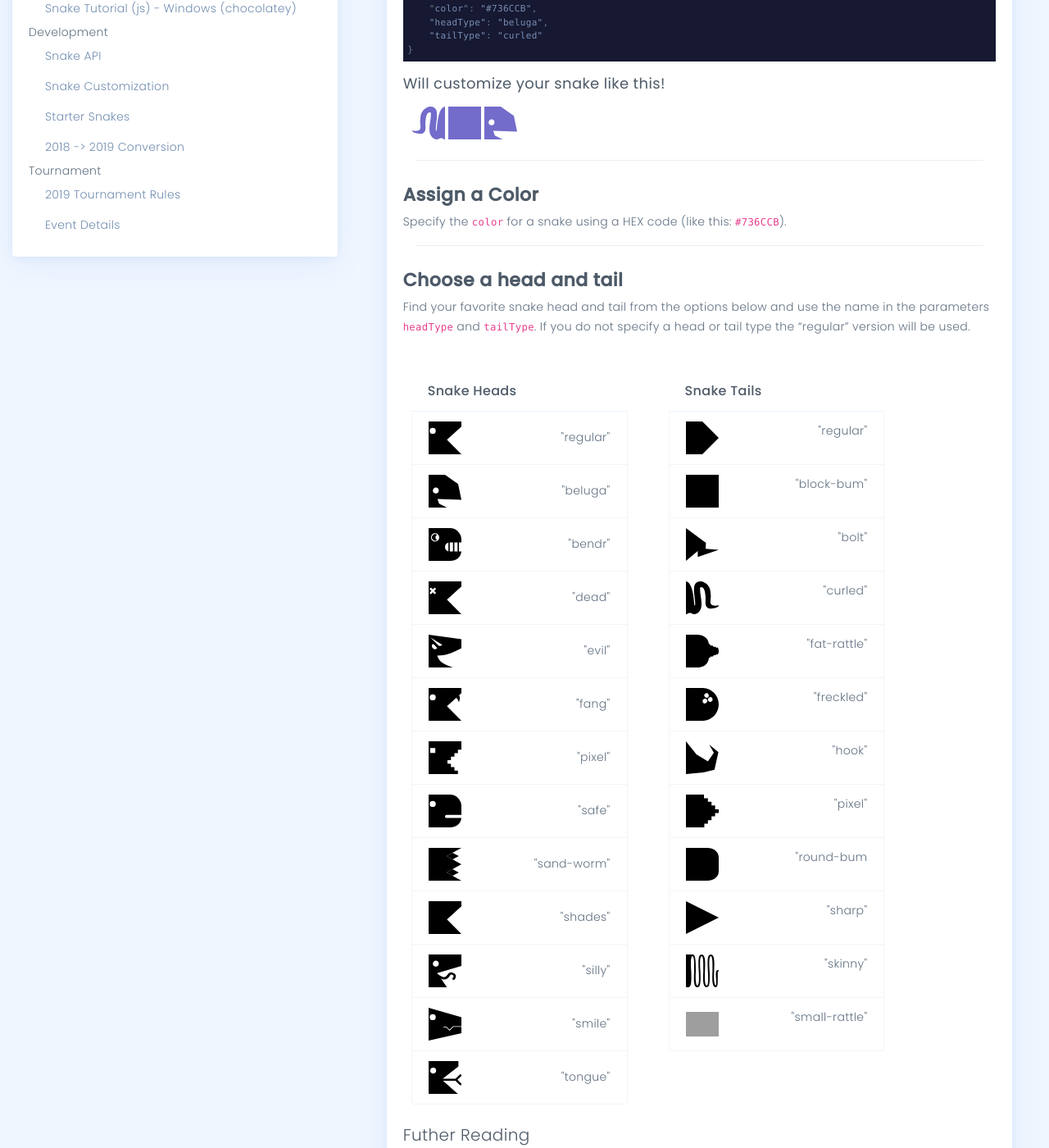
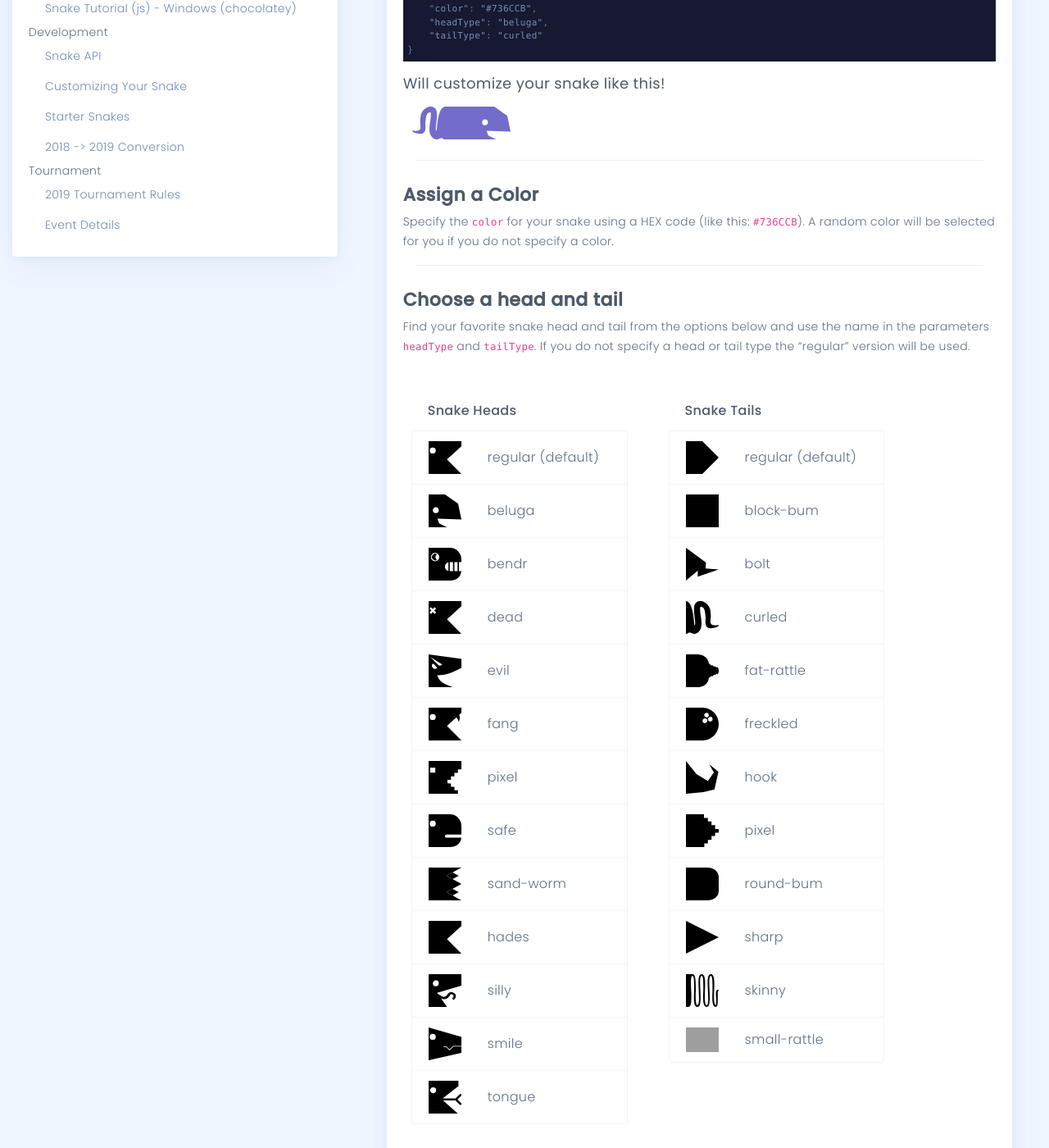
Before and after one commit to xtagon/docs, a Jekyll site: the page built from docs/snake-customization.md, in a window 1280 px wide and 1400 px high, scrolled down 302 px. Shown: the whole window at 82% size. Built offline with Jekyll 4.4.1, drawn with Linux system fonts in a browser that asks for light colours; nearby versions of some CDN libraries; some of the changed text lies outside the part shown; grey boxes are pictures that could not be loaded.

Commit message:
Team suggestions added

```diff
--- a/docs/_layouts/default.html
+++ b/docs/_layouts/default.html
@@ -90,7 +90,7 @@
                     <a class="nav-link" href="/snake-api.html" target="_blank">Snake API</a>
                   </li>
                   <li class="nav-item">
-                    <a class="nav-link" href="/snake-customization.html">Snake Customization</a>
+                    <a class="nav-link" href="/snake-customization.html">Customizing Your Snake</a>
                   </li>
                   <li class="nav-item">
                     <a class="nav-link" href="https://github.com/battlesnakeio/community/blob/master/starter-snakes.md" target="_blank">Starter Snakes</a>
--- a/docs/snake-customization.md
+++ b/docs/snake-customization.md
@@ -1,6 +1,6 @@
 ---
 layout: card
-title: Customize your Snake Avatar
+title: Customizing Your Snake
 categories: [doc]
 ---
 
@@ -19,10 +19,10 @@ Make your snake unique by assigning it a color, head, and tail in your response
 #### Will customize your snake like this!
 
 <div class="row p-10">
-	<svg class="align-self-center ml-3 mr-1 w-40" fill="#736CCB" style="transform:rotateY(180deg);" xmlns="http://www.w3.org/2000/svg" viewBox="0 0 100 100">
+	<svg class="align-self-center ml-3 mr-0 w-40" fill="#736CCB" style="transform:rotateY(180deg);" xmlns="http://www.w3.org/2000/svg" viewBox="0 0 100 100">
 	    <path d="M23 48c2 12 2 26 4 26 0 0-2 0 0 0s1-19-1-28c-1-10-2-19-1-28S31 1 42 0c10-1 19 5 25 12 5 7 7 11 8 21l1 12c0 3-2 17-1 21 1 5 8 7 8 7 8 3 16-1 17 1 0 2-3 5-8 6-11 3-24 6-30-4-4-8-2-18-2-26-1-9-1-20-6-28-2-3-6-5-9-4s-2 4-2 6c0 20 9 42 2 61-4 8-11 16-21 15l-4-1-2-1c-3-2-6-2-9-2-4 1-5 4-9 4V0c17 2 22 38 23 48z"/>
 	</svg>
-	<svg class="align-self-center mr-1 w-40" fill="#736CCB" viewBox="0 0 100 100" xmlns="http://www.w3.org/2000/svg">
+	<svg class="align-self-center mr-0 w-40" fill="#736CCB" viewBox="0 0 100 100" xmlns="http://www.w3.org/2000/svg">
 	    <path d="M0 0h100v100H0z"/>
 	</svg>
 	<svg class="align-self-center w-40" fill="#736CCB" xmlns="http://www.w3.org/2000/svg" viewBox="0 0 100 100">
@@ -35,7 +35,7 @@ Make your snake unique by assigning it a color, head, and tail in your response
 
 ## Assign a Color
 
-Specify the `color` for a snake using a HEX code (like this: `#736CCB`).
+Specify the `color` for your snake using a HEX code (like this: `#736CCB`). A random color will be selected for you if you do not specify a color.
 
 ---
 
@@ -45,112 +45,112 @@ Find your favorite snake head and tail from the options below and use the name i
 
 <div class="row">
 	<div class="col-12 col-sm-5 p-25 card-body">
-		<h5 class="card-header"><strong>Snake Heads</strong></h5>
+		<h4 class="card-header"><strong>Snake Heads</strong></h4>
 		<ul class="list-group">
-			<li class="list-group-item d-flex justify-content-between align-items-center">
-				<img class="align-self-center mr-3 w-40" src="/assets/images/snake/head/regular.svg" fill="#736CCB" alt="regular snake head"/>
-				<p class="mb-0">"regular"</p>
+			<li class="list-group-item d-flex align-items-center">
+				<img class="justify-self-start mr-2 w-40" src="/assets/images/snake/head/regular.svg" fill="#736CCB" alt="regular snake head"/>
+				<p class=" font-size-16 m-0 pl-4 pl-sm-2 pl-md-4">regular (default)</p>
 			</li>
-			<li class="list-group-item d-flex justify-content-between align-items-center">
-				<img class="align-self-center mr-3 w-40" src="/assets/images/snake/head/beluga.svg" alt="beluga snake head"/>
-				<p class="mb-0">"beluga"</p>
+			<li class="list-group-item d-flex align-items-center">
+				<img class="justify-self-start mr-2 w-40" src="/assets/images/snake/head/beluga.svg" alt="beluga snake head"/>
+				<p class=" font-size-16 m-0 pl-4 pl-sm-2 pl-md-4">beluga</p>
 			</li>
-			<li class="list-group-item d-flex justify-content-between align-items-center">
-				<img class="align-self-center mr-3 w-40" src="/assets/images/snake/head/bendr.svg" alt="bendr snake head"/>
-				<p class="mb-0">"bendr"</p>
+			<li class="list-group-item d-flex align-items-center">
+				<img class="justify-self-start mr-2 w-40" src="/assets/images/snake/head/bendr.svg" alt="bendr snake head"/>
+				<p class=" font-size-16 m-0 pl-4 pl-sm-2 pl-md-4">bendr</p>
 			</li>
-			<li class="list-group-item d-flex justify-content-between align-items-center">
-				<img class="align-self-center mr-3 w-40" src="/assets/images/snake/head/dead.svg" alt="dead snake head"/>
-				<p class="mb-0">"dead"</p>
+			<li class="list-group-item d-flex align-items-center">
+				<img class="justify-self-start mr-2 w-40" src="/assets/images/snake/head/dead.svg" alt="dead snake head"/>
+				<p class=" font-size-16 m-0 pl-4 pl-sm-2 pl-md-4">dead</p>
 			</li>
-			<li class="list-group-item d-flex justify-content-between align-items-center">
-				<img class="align-self-center mr-3 w-40" src="/assets/images/snake/head/evil.svg" alt="evil snake head"/>
-				<p class="mb-0">"evil"</p>
+			<li class="list-group-item d-flex align-items-center">
+				<img class="justify-self-start mr-2 w-40" src="/assets/images/snake/head/evil.svg" alt="evil snake head"/>
+				<p class=" font-size-16 m-0 pl-4 pl-sm-2 pl-md-4">evil</p>
 			</li>
-			<li class="list-group-item d-flex justify-content-between align-items-center">
-				<img class="align-self-center mr-3 w-40" src="/assets/images/snake/head/fang.svg" alt="fang snake head"/>
-				<p class="mb-0">"fang"</p>
+			<li class="list-group-item d-flex align-items-center">
+				<img class="justify-self-start mr-2 w-40" src="/assets/images/snake/head/fang.svg" alt="fang snake head"/>
+				<p class=" font-size-16 m-0 pl-4 pl-sm-2 pl-md-4">fang</p>
 			</li>
-			<li class="list-group-item d-flex justify-content-between align-items-center">
-				<img class="align-self-center mr-3 w-40" src="/assets/images/snake/head/pixel.svg" alt="pixel snake head"/>
-				<p class="mb-0">"pixel"</p>
+			<li class="list-group-item d-flex align-items-center">
+				<img class="justify-self-start mr-2 w-40" src="/assets/images/snake/head/pixel.svg" alt="pixel snake head"/>
+				<p class=" font-size-16 m-0 pl-4 pl-sm-2 pl-md-4">pixel</p>
 			</li>
-			<li class="list-group-item d-flex justify-content-between align-items-center">
-				<img class="align-self-center mr-3 w-40" src="/assets/images/snake/head/safe.svg" alt="safe snake head"/>
-				<p class="mb-0">"safe"</p>
+			<li class="list-group-item d-flex align-items-center">
+				<img class="justify-self-start mr-2 w-40" src="/assets/images/snake/head/safe.svg" alt="safe snake head"/>
+				<p class=" font-size-16 m-0 pl-4 pl-sm-2 pl-md-4">safe</p>
 			</li>
-			<li class="list-group-item d-flex justify-content-between align-items-center">
-				<img class="align-self-center mr-3 w-40" src="/assets/images/snake/head/sand-worm.svg" alt="sand-worm snake head"/>
-				<p class="mb-0">"sand-worm" </p>
+			<li class="list-group-item d-flex align-items-center">
+				<img class="justify-self-start mr-2 w-40" src="/assets/images/snake/head/sand-worm.svg" alt="sand-worm snake head"/>
+				<p class=" font-size-16 m-0 pl-4 pl-sm-2 pl-md-4">sand-worm</p>
 			</li>
-			<li class="list-group-item d-flex justify-content-between align-items-center">
-				<img class="align-self-center mr-3 w-40" src="/assets/images/snake/head/shades.svg" alt="shades snake head"/>
-				<p class="mb-0">"shades"</p>
+			<li class="list-group-item d-flex align-items-center">
+				<img class="justify-self-start mr-2 w-40" src="/assets/images/snake/head/shades.svg" alt="shades snake head"/>
+				<p class=" font-size-16 m-0 pl-4 pl-sm-2 pl-md-4">hades</p>
 			</li>
-			<li class="list-group-item d-flex justify-content-between align-items-center">
-				<img class="align-self-center mr-3 w-40" src="/assets/images/snake/head/silly.svg" alt="silly snake head"/>
-				<p class="mb-0">"silly"</p>
+			<li class="list-group-item d-flex align-items-center">
+				<img class="justify-self-start mr-2 w-40" src="/assets/images/snake/head/silly.svg" alt="silly snake head"/>
+				<p class=" font-size-16 m-0 pl-4 pl-sm-2 pl-md-4">silly</p>
 			</li>
-			<li class="list-group-item d-flex justify-content-between align-items-center">
-				<img class="align-self-center mr-3 w-40" src="/assets/images/snake/head/smile.svg" alt="smile snake head"/>
-				<p class="mb-0">"smile"</p>
+			<li class="list-group-item d-flex align-items-center">
+				<img class="justify-self-start mr-2 w-40" src="/assets/images/snake/head/smile.svg" alt="smile snake head"/>
+				<p class=" font-size-16 m-0 pl-4 pl-sm-2 pl-md-4">smile</p>
 			</li>
-			<li class="list-group-item d-flex justify-content-between align-items-center">
-				<img class="align-self-center mr-3 w-40" src="/assets/images/snake/head/tongue.svg" alt="tongue snake head"/>
-				<p class="mb-0">"tongue"</p>
+			<li class="list-group-item d-flex align-items-center">
+				<img class="justify-self-start mr-2 w-40" src="/assets/images/snake/head/tongue.svg" alt="tongue snake head"/>
+				<p class=" font-size-16 m-0 pl-4 pl-sm-2 pl-md-4">tongue</p>
 			</li>
 		</ul>
 	</div>
 	<div class="col-12 col-sm-5  p-25 card-body">
-		<h5 class="card-header"><strong>Snake Tails</strong></h5>
+		<h4 class="card-header"><strong>Snake Tails</strong></h4>
 		<ul class="list-group">
-			<li class="list-group-item d-flex justify-content-between align-items-center">
-				<img class="align-self-center mr-3 w-40" src="/assets/images/snake/tail/regular.svg" alt="regular snake head"/>
-				<p>"regular"</p>
+			<li class="list-group-item d-flex align-items-center">
+				<img class="justify-self-start mr-2 w-40" src="/assets/images/snake/tail/regular.svg" alt="regular snake head"/>
+				<p class=" font-size-16 m-0 pl-4 pl-sm-2 pl-md-4">regular (default)</p>
 			</li>
-			<li class="list-group-item d-flex justify-content-between align-items-center">
-				<img class="align-self-center mr-3 w-40" src="/assets/images/snake/tail/block-bum.svg" alt="block-bum snake head"/>
-				<p>"block-bum"</p>
+			<li class="list-group-item d-flex align-items-center">
+				<img class="justify-self-start mr-2 w-40" src="/assets/images/snake/tail/block-bum.svg" alt="block-bum snake head"/>
+				<p class=" font-size-16 m-0 pl-4 pl-sm-2 pl-md-4">block-bum</p>
 			</li>
-			<li class="list-group-item d-flex justify-content-between align-items-center">
-				<img class="align-self-center mr-3 w-40" src="/assets/images/snake/tail/bolt.svg" alt="bolt snake head"/>
-				<p>"bolt"</p>
+			<li class="list-group-item d-flex align-items-center">
+				<img class="justify-self-start mr-2 w-40" src="/assets/images/snake/tail/bolt.svg" alt="bolt snake head"/>
+				<p class=" font-size-16 m-0 pl-4 pl-sm-2 pl-md-4">bolt</p>
 			</li>
-			<li class="list-group-item d-flex justify-content-between align-items-center">
-				<img class="align-self-center mr-3 w-40" src="/assets/images/snake/tail/curled.svg" alt="curled snake head"/>
-				<p>"curled" </p>
+			<li class="list-group-item d-flex align-items-center">
+				<img class="justify-self-start mr-2 w-40" src="/assets/images/snake/tail/curled.svg" alt="curled snake head"/>
+				<p class=" font-size-16 m-0 pl-4 pl-sm-2 pl-md-4">curled</p>
 			</li>
-			<li class="list-group-item d-flex justify-content-between align-items-center">
-				<img class="align-self-center mr-3 w-40" src="/assets/images/snake/tail/fat-rattle.svg" alt="fat-rattle snake head"/>
-				<p>"fat-rattle"</p>
+			<li class="list-group-item d-flex align-items-center">
+				<img class="justify-self-start mr-2 w-40" src="/assets/images/snake/tail/fat-rattle.svg" alt="fat-rattle snake head"/>
+				<p class=" font-size-16 m-0 pl-4 pl-sm-2 pl-md-4">fat-rattle</p>
 			</li>
-			<li class="list-group-item d-flex justify-content-between align-items-center">
-				<img class="align-self-center mr-3 w-40" src="/assets/images/snake/tail/freckled.svg" alt="freckled snake head"/>
-				<p>"freckled"</p>
+			<li class="list-group-item d-flex align-items-center">
+				<img class="justify-self-start mr-2 w-40" src="/assets/images/snake/tail/freckled.svg" alt="freckled snake head"/>
+				<p class=" font-size-16 m-0 pl-4 pl-sm-2 pl-md-4">freckled</p>
 			</li>
-			<li class="list-group-item d-flex justify-content-between align-items-center">
-				<img class="align-self-center mr-3 w-40" src="/assets/images/snake/tail/hook.svg" alt="hook snake head"/>
-				<p>"hook"</p>
+			<li class="list-group-item d-flex align-items-center">
+				<img class="justify-self-start mr-2 w-40" src="/assets/images/snake/tail/hook.svg" alt="hook snake head"/>
+				<p class=" font-size-16 m-0 pl-4 pl-sm-2 pl-md-4">hook</p>
 			</li>
-			<li class="list-group-item d-flex justify-content-between align-items-center">
-				<img class="align-self-center mr-3 w-40" src="/assets/images/snake/tail/pixel.svg" alt="pixel snake head"/>
-				<p>"pixel"</p>
+			<li class="list-group-item d-flex align-items-center">
+				<img class="justify-self-start mr-2 w-40" src="/assets/images/snake/tail/pixel.svg" alt="pixel snake head"/>
+				<p class=" font-size-16 m-0 pl-4 pl-sm-2 pl-md-4">pixel</p>
 			</li>
-			<li class="list-group-item d-flex justify-content-between align-items-center">
-				<img class="align-self-center mr-3 w-40" src="/assets/images/snake/tail/round-bum.svg" alt="round-bum snake head"/>
-				<p>"round-bum</p>
+			<li class="list-group-item d-flex align-items-center">
+				<img class="justify-self-start mr-2 w-40" src="/assets/images/snake/tail/round-bum.svg" alt="round-bum snake head"/>
+				<p class=" font-size-16 m-0 pl-4 pl-sm-2 pl-md-4">round-bum</p>
 			</li>
-			<li class="list-group-item d-flex justify-content-between align-items-center">
-				<img class="align-self-center mr-3 w-40" src="/assets/images/snake/tail/sharp.svg" alt="sharp snake head"/>
-				<p>"sharp"</p>
+			<li class="list-group-item d-flex align-items-center">
+				<img class="justify-self-start mr-2 w-40" src="/assets/images/snake/tail/sharp.svg" alt="sharp snake head"/>
+				<p class=" font-size-16 m-0 pl-4 pl-sm-2 pl-md-4">sharp</p>
 			</li>
-			<li class="list-group-item d-flex justify-content-between align-items-center">
-				<img class="align-self-center mr-3 w-40" src="/assets/images/snake/tail/skinny.svg" alt="skinny snake head"/>
-				<p>"skinny"</p>
+			<li class="list-group-item d-flex align-items-center">
+				<img class="justify-self-start mr-2 w-40" src="/assets/images/snake/tail/skinny.svg" alt="skinny snake head"/>
+				<p class=" font-size-16 m-0 pl-4 pl-sm-2 pl-md-4">skinny</p>
 			</li>
-			<li class="list-group-item d-flex justify-content-between align-items-center">
-				<img class="align-self-center mr-3 w-40" src="/assets/images/snake/tail/small-rattle.svg" alt="small-rattle snake head"/>
-				<p>"small-rattle"</p>
+			<li class="list-group-item d-flex align-items-center">
+				<img class="justify-self-start mr-2 w-40" src="/assets/images/snake/tail/small-rattle.svg" alt="small-rattle snake head"/>
+				<p class=" font-size-16 m-0 pl-4 pl-sm-2 pl-md-4">small-rattle</p>
 			</li>
 		</ul>
 	</div>
```
